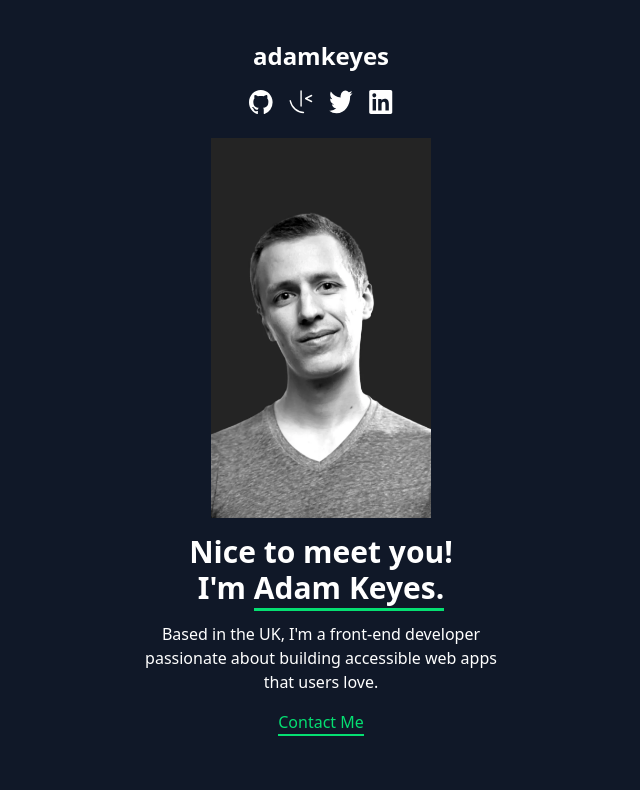
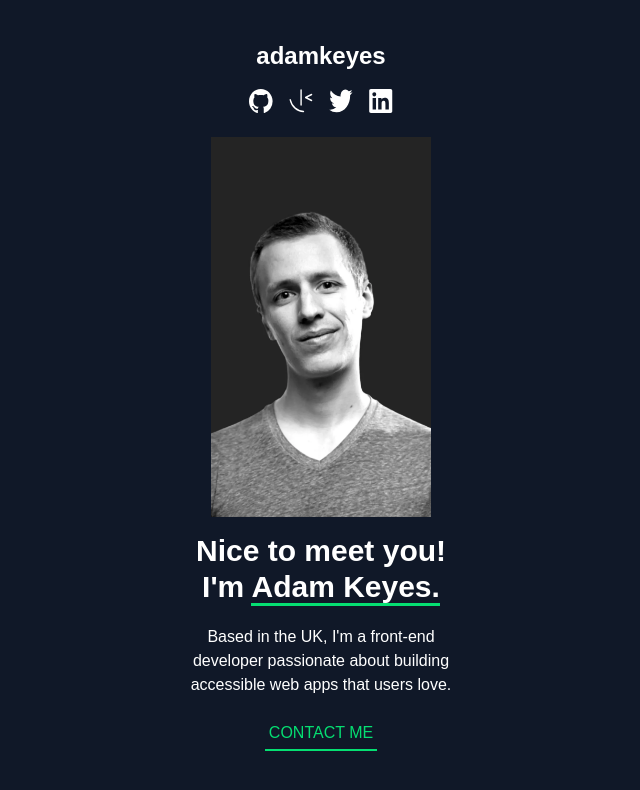
Before and after one commit to Nina-pind/R312-TD5, a website built with Vite: page index.html in a window 1280 px wide. Shown: the whole page, without its empty margins (319-959 px from the left). Built offline with nearby package versions, Linux system fonts and the light colour scheme.

Commit message:
contac me

```diff
--- a/index.html
+++ b/index.html
@@ -6,9 +6,9 @@
     <link href="/src/style.css" rel="stylesheet" />
     <title>Portfolio</title>
   </head>
-  <body class="clr-gray-900 clr-white font-sans">
+  <body class="clr-gray-900 clr-white ff-sans">
     <header class="text-center py-10">
-      <h1 class="text-2xl font-bold">adamkeyes</h1>
+      <h3 class="text-2xl font-bold">adamkeyes</h3>
       <div class="flex justify-center gap-4 mt-4">
         <a href="#" class="clr-grey-300">
           <img src="/assets/Icons/icon-github.svg" alt="GitHub Icon" class="w-6 h-6 inline" />
@@ -24,9 +24,9 @@
         </a>
       </div>
       <img src="/assets/Profile/image-profile-desktop.webp" alt="Profile Picture" class="mx-auto mt-6 w-55 h-95 object-cover" />
-      <h2 class="text-3xl mt-4 font-bold clr-white">Nice to meet you! <br> I'm <span class= "border-b-3 border-green-400"> Adam Keyes.</span></h2>
-      <p class="px-25 m-4  clr-white max-w-xl mx-auto">Based in the UK, I'm a front-end developer passionate about building accessible web apps that users love.</p>
-      <button class="text-green-400 border-b-2 border-green-400 hover:green">Contact Me</button>
+      <h1 class="text-3xl mt-4 font-bold clr-white">Nice to meet you! <br> I'm <span class= "border-b-3 border-green-400"> Adam Keyes.</span></h1>
+      <p class="px-37 m-5  clr-white max-w-xl mx-auto">Based in the UK, I'm a front-end developer passionate about building accessible web apps that users love.</p>
+      <button class="ff-sans text-green-400 border-b-2 p-1 border-green-400 hover:text-green-300">CONTACT ME</button>
     </header>
 
 
--- a/src/style.css
+++ b/src/style.css
@@ -1,5 +1,6 @@
 @import "tailwindcss";
 
+@import url('https://fonts.googleapis.com/css2?family=Oswald:wght@200..700&display=swap');
 
 :root {
   --clr-white: oklch(1 0 0);
@@ -11,6 +12,8 @@
 
   --clr-green: oklch(87.1% 0.15 154.449);
   --clr-green-300: oklch(79.2% 0.209 151.711);
+
+  --ff-sans: 'Oswald', sans-serif;
 }
 .clr-white {
   color: var(--clr-white);
@@ -39,3 +42,7 @@
 .clr-green-300 {
   color: var(--clr-green-300);
 }
+
+.ff-sans {
+  font-family: var(--ff-sans);
+}
```
